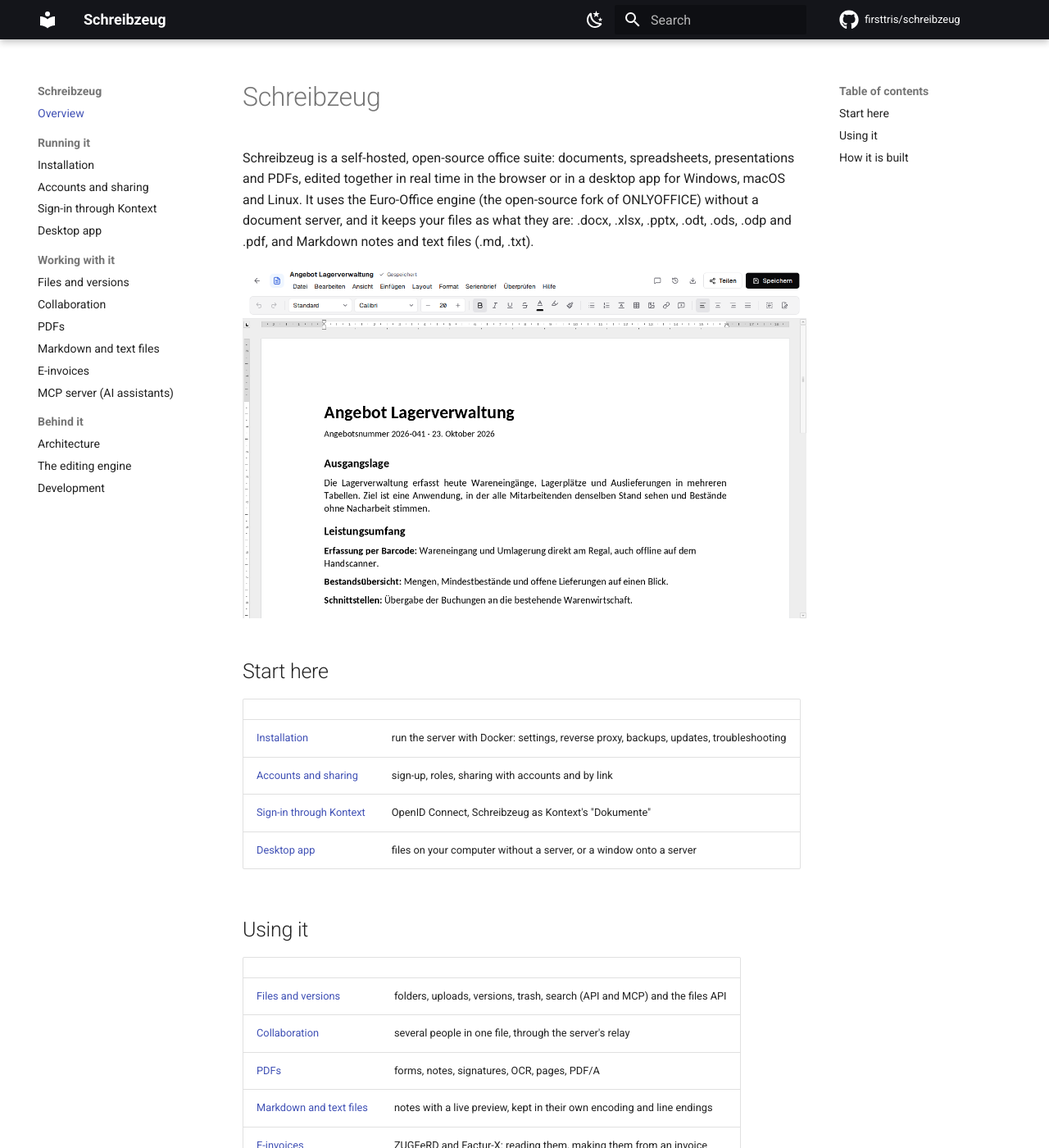
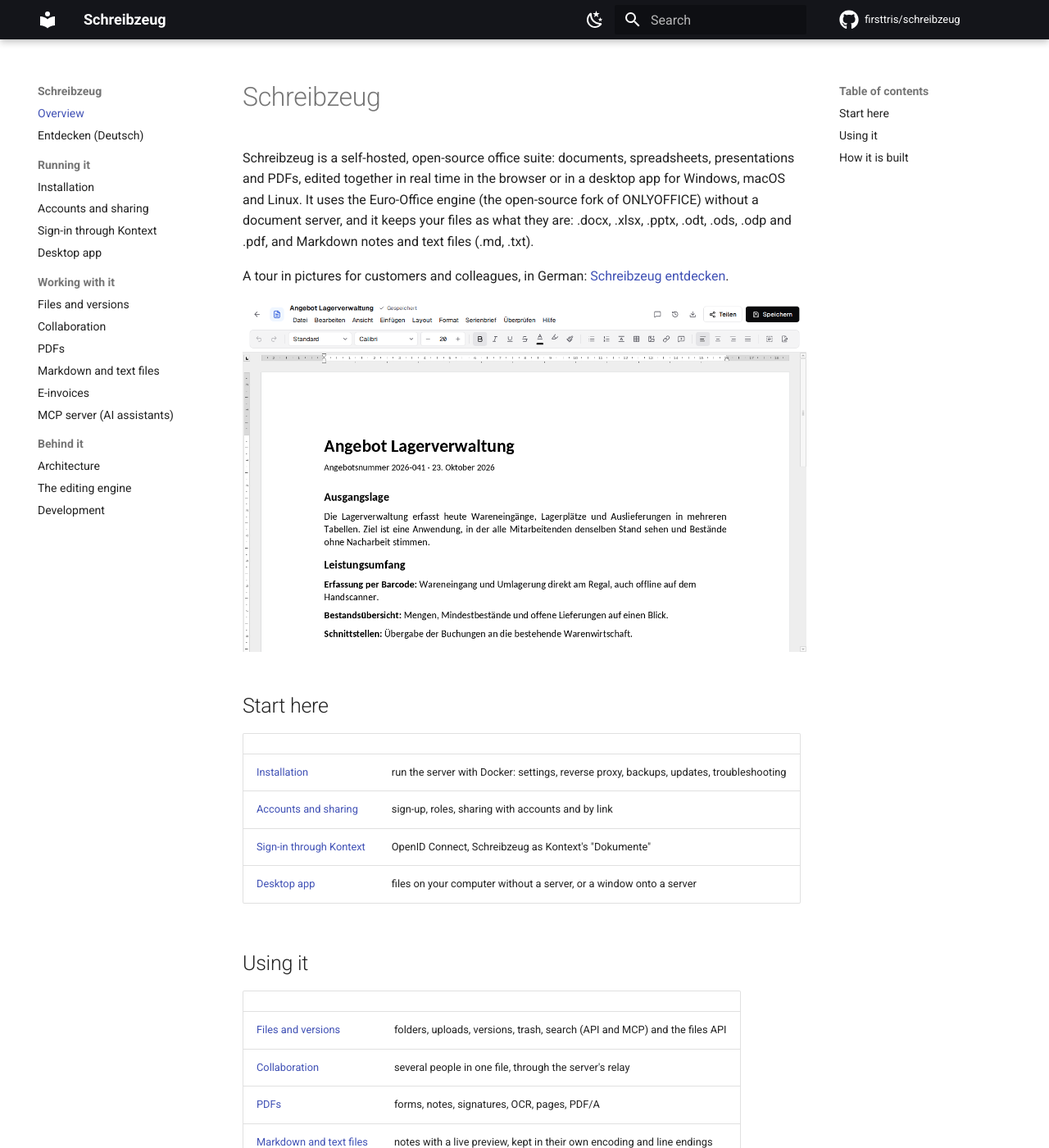
Before and after one commit to firsttris/schreibzeug, an MkDocs documentation site: the page built from docs/index.md, in a window 1280 px wide and 1400 px high. Shown: the whole window at 82% size. Built offline with MkDocs 1.6.1 and Material for MkDocs 9.7.7, drawn with Linux system fonts in a browser that asks for light colours; comment, search, counter and statistics services are not loaded; some of the changed text lies outside the part shown.

Commit message:
Add "Schreibzeug entdecken", a tour in pictures to send to customers (#23)
A page in the docs, in German like the app, with a picture for every feature and little text,
without a word about hosting: documents, working together, spreadsheets, presentations, PDFs,
notes, files, sharing and new documents, then the reasons in cards (own server, real Office
files, e-invoices, desktop app, AI, Kontext). It hides the navigation and has Open Graph tags
(overrides/main.html), so a link sent by WhatsApp or mail shows a screenshot, the slogan and a
line of description. Kontext's tour (firsttris/kontext docs/entdecken.md) links here and uses
the same stylesheet.


Claude-Session: https://claude.ai/code/session_01Y3rdfY3upUpDWEorQgot5U

Co-authored-by: Claude <noreply@anthropic.com>

```diff
--- /dev/null
+++ b/docs/assets/entdecken.css
@@ -0,0 +1,120 @@
+/* The showcase page (entdecken.md): big pictures, little text, one feature per row. */
+
+.showcase-hero {
+  text-align: center;
+  margin: 1rem 0 2.5rem;
+}
+
+.md-typeset .showcase-hero h1 {
+  margin: 0 auto 0.8rem;
+  max-width: 22em;
+  font-size: 2.3rem;
+  font-weight: 700;
+  line-height: 1.15;
+  color: var(--md-default-fg-color);
+}
+
+.showcase-hero .showcase-claim {
+  margin: 0 auto 1.4rem;
+  max-width: 36em;
+  font-size: 1.05rem;
+  color: var(--md-default-fg-color--light);
+}
+
+.showcase-shot img {
+  display: block;
+  border: 1px solid var(--md-default-fg-color--lightest);
+  border-radius: 0.6rem;
+  box-shadow: 0 0.8rem 2.4rem rgb(0 0 0 / 14%);
+}
+
+.showcase-feature {
+  display: grid;
+  grid-template-columns: minmax(0, 1fr) minmax(0, 1.7fr);
+  gap: 2.5rem;
+  align-items: center;
+  margin: 4.5rem 0;
+}
+
+.showcase-feature--flip {
+  grid-template-columns: minmax(0, 1.7fr) minmax(0, 1fr);
+}
+
+.showcase-feature--flip > :first-child {
+  order: 2;
+}
+
+.md-typeset .showcase-feature h2 {
+  margin-top: 0.2rem;
+  font-weight: 700;
+  line-height: 1.25;
+}
+
+.showcase-kicker {
+  font-size: 0.7rem;
+  font-weight: 700;
+  letter-spacing: 0.08em;
+  text-transform: uppercase;
+  color: var(--md-default-fg-color--light);
+}
+
+/* Markdown puts the pictures in one paragraph; that paragraph is the grid. */
+.md-typeset .showcase-phones > p {
+  display: grid;
+  grid-template-columns: repeat(4, minmax(0, 1fr));
+  gap: 1.2rem;
+  max-width: 46rem;
+  margin: 1.5rem auto 0;
+}
+
+.showcase-phones img {
+  border-radius: 1.4rem;
+}
+
+.showcase-cards {
+  display: grid;
+  grid-template-columns: repeat(auto-fit, minmax(14rem, 1fr));
+  gap: 1rem;
+  margin: 1.5rem 0 3rem;
+}
+
+.md-typeset .showcase-cards > div {
+  padding: 1rem 1.2rem;
+  border: 1px solid var(--md-default-fg-color--lightest);
+  border-radius: 0.6rem;
+}
+
+.md-typeset .showcase-cards p {
+  margin: 0.3rem 0 0;
+}
+
+.showcase-center {
+  text-align: center;
+}
+
+/* Phones: one column, text above its picture. */
+@media screen and (max-width: 59.99em) {
+  .showcase-feature,
+  .showcase-feature--flip {
+    grid-template-columns: minmax(0, 1fr);
+    gap: 1rem;
+    margin: 3rem 0;
+  }
+
+  .showcase-feature--flip > :first-child {
+    order: 0;
+  }
+
+  .md-typeset .showcase-phones > p {
+    grid-template-columns: repeat(2, minmax(0, 1fr));
+  }
+
+  .md-typeset .showcase-hero h1 {
+    font-size: 1.7rem;
+  }
+}
+
+.md-typeset .showcase-center h2,
+.md-typeset .showcase-hero h2 {
+  font-weight: 700;
+}
--- a/docs/index.md
+++ b/docs/index.md
@@ -5,6 +5,8 @@ PDFs, edited together in real time in the browser or in a desktop app for Window
 It uses the Euro-Office engine (the open-source fork of ONLYOFFICE) without a document server, and
 it keeps your files as what they are: .docx, .xlsx, .pptx, .odt, .ods, .odp and .pdf, and Markdown
 notes and text files (.md, .txt).
+
+A tour in pictures for customers and colleagues, in German: [Schreibzeug entdecken](entdecken.md).
 
 ![The Schreibzeug editor with a Word document open, toolbar above the page](screenshots/editor-light.png)
 
--- a/mkdocs.yml
+++ b/mkdocs.yml
@@ -21,6 +21,7 @@ use_directory_urls: false
 
 nav:
   - Overview: index.md
+  - Entdecken (Deutsch): entdecken.md
   - Running it:
       - Installation: installation.md
       - Accounts and sharing: accounts.md
@@ -40,6 +41,8 @@ nav:
 
 theme:
   name: material
+  # Link previews for pages with an image (overrides/main.html)
+  custom_dir: overrides
   language: en
   icon:
     repo: fontawesome/brands/github
@@ -64,8 +67,13 @@ theme:
     - search.highlight
     - content.code.copy
 
+extra_css:
+  - assets/entdecken.css
+
 markdown_extensions:
   - admonition
+  - attr_list
+  - md_in_html
   - tables
   - toc:
       permalink: true
--- /dev/null
+++ b/overrides/main.html
@@ -0,0 +1,15 @@
+{#- Link previews (WhatsApp, Signal, Mail, LinkedIn): a page with `image:` in its front matter
+    shows that picture, its title and its description when its address is shared. -#}
+{% extends "base.html" %}
+
+{% block extrahead %}
+  {% if page and page.meta and page.meta.image %}
+    <meta property="og:type" content="website">
+    <meta property="og:site_name" content="{{ config.site_name }}">
+    <meta property="og:title" content="{{ page.meta.og_title or page.title }}">
+    <meta property="og:description" content="{{ page.meta.description }}">
+    <meta property="og:url" content="{{ page.canonical_url }}">
+    <meta property="og:image" content="{{ config.site_url }}{{ page.meta.image }}">
+    <meta name="twitter:card" content="summary_large_image">
+  {% endif %}
+{% endblock %}
```
Also changed, not shown: README.de.md (+2 -0 lines), README.md (+2 -0 lines), docs/entdecken.md (added, +233 -0 lines), 1 other file.
